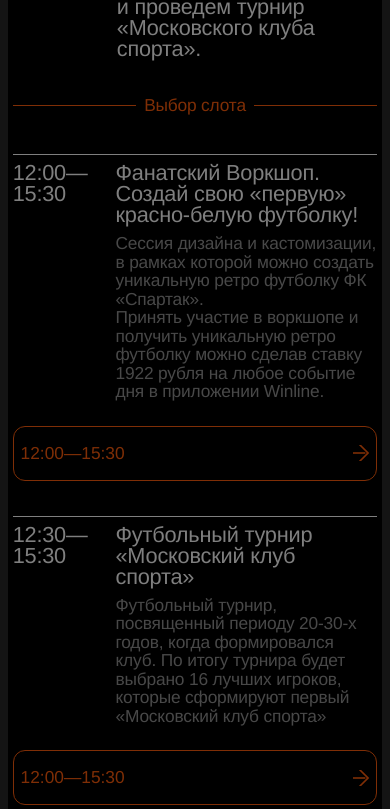
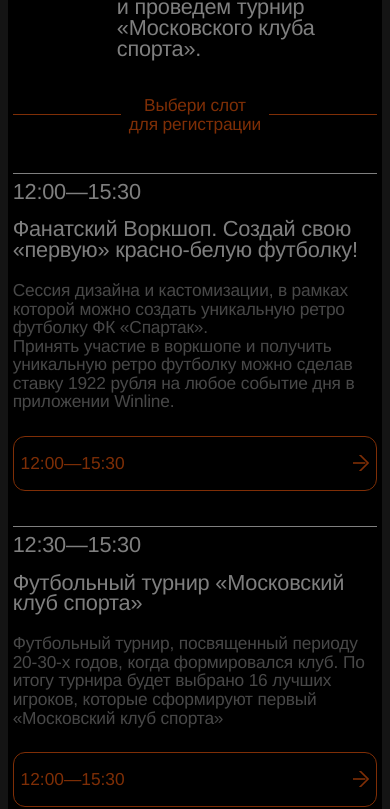
Before and after one commit to strangesound/spartak, a Nuxt app: page / in a window 390 px wide. Shown: the part 1479-2288 px from the top of the page. Built offline with nearby package versions, Linux system fonts and the light colour scheme.

Commit message:
littleMore Adaptive

```diff
--- a/components/SideTimesheet.vue
+++ b/components/SideTimesheet.vue
@@ -1,33 +1,23 @@
 
 <script setup lang="ts">
 import days from "@/day_description.json";
-// import FormTest from "./FormTest.vue";
 
-    const options = reactive({
-        showModal: false,
-        showBurger: true
-        }
-    )
-    // const showModal = false;
-// console.log(showModal)
+const options = reactive({
+    showModal: false,
+    showBurger: true
+}
+)
 </script>
 
- <!-- v-show="true" @close-modal="showBurger = false" -->
 
 <template>
 
     <FormTest v-show="options.showModal" @close-modal="options.showModal = !options.showModal" />
 
-    <!-- <label for="check">
-        <input type="checkbox" id="check" @click="data.showBurger = true" />
-        <span></span>
-        <span></span>
-        <span></span>
-    </label> -->
 
     <button class="burger-btn" @click="options.showBurger = !options.showBurger"></button>
 
-    <section class="sidetimesheet" v-show="options.showBurger" >
+    <section class="sidetimesheet" v-show="options.showBurger">
 
         <div class="sidetimesheet__top-row">
             <p class="sidetimesheet__cal">Календарь событий</p>
@@ -51,7 +41,8 @@ import days from "@/day_description.json";
 
 
     </section>
-    <div class="sidetimesheet__overlay" v-show="options.showBurger" @click="options.showBurger = !options.showBurger"> </div>
+    <div class="sidetimesheet__overlay" v-show="options.showBurger" @click="options.showBurger = !options.showBurger">
+    </div>
 
 </template>
 
@@ -229,9 +220,10 @@ import days from "@/day_description.json";
     }
 
 
-    .sidetimesheet__cal{
+    .sidetimesheet__cal {
         font-size: 3vw;
     }
+
     .sidetimesheet__top-row {
         padding: 8px;
         display: grid;
--- a/components/TimesheetOneRow.vue
+++ b/components/TimesheetOneRow.vue
@@ -11,6 +11,15 @@ import data from "@/data.json";
 //     slot_end_time: string;
 //     slot_start_time: string;
 // }
+
+// const elTop = useState('elTop', () => {
+//     const bodyRect = document.body.getBoundingClientRect()
+//     const currentEl = document.getElementById("05")
+//     const elemRect = currentEl.getBoundingClientRect()
+//     const offset = elemRect.top - bodyRect.top;
+
+// })
+// console.log(elTop)
 
 interface RawProps {
     day: string;
@@ -49,7 +58,7 @@ const needDay = data.filter(d => d.day === props.day);
 
         <div class="timesheet__timetable-grid">
 
-            <p class="slot-selection-text"> Выбор слота </p>
+            <p class="slot-selection-text"> Выбери слот<br>для регистрации </p>
         </div>
 
 
@@ -276,6 +285,7 @@ const needDay = data.filter(d => d.day === props.day);
     border-radius: 12px;
     padding: 0.595vw;
     transition: .25s;
+    white-space: pre;
 
 }
 
@@ -297,7 +307,7 @@ const needDay = data.filter(d => d.day === props.day);
 }
 
 @media (max-width: 575.98px) {
-    .black-window{
+    .black-window {
         padding-bottom: 48px;
         margin-bottom: 16px;
     }
@@ -311,18 +321,24 @@ const needDay = data.filter(d => d.day === props.day);
         width: min-content;
     }
 
+    .timesheet__timetable-grid-description {
+        grid-template-columns: 1fr;
+    }
+
     .timesheet__timetable-grid-time,
     .timesheet__timetable-grid-description-head {
         font-size: 5.58vw;
         white-space: normal;
         min-width: 25vw;
+        padding-bottom: 12px;
 
     }
-    .main-day-description{
+
+    .main-day-description {
         font-size: 5.556vw;
     }
 
-    .day_and_description{
+    .day_and_description {
         grid-template-columns: 1fr 3fr;
         gap: 4.444vw;
     }
@@ -333,15 +349,15 @@ const needDay = data.filter(d => d.day === props.day);
 
     .timesheet__slot {
         font-size: 4.444vw;
-        padding: 4.444vw 1.785vw ;
+        padding: 4.444vw 1.785vw;
         margin-top: 20px;
     }
 
-    .container{
+    .container {
         grid-column-start: 1;
     }
 
-    .slot-selection-text{
+    .slot-selection-text {
         grid-column-start: 1;
     }
 
```
